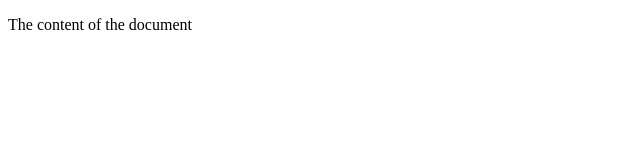
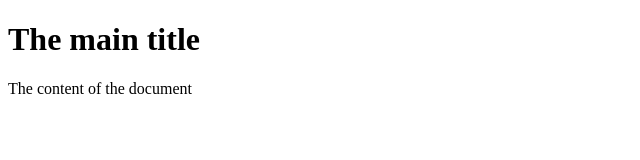
Before and after one commit to pumpumich/first-project, a plain HTML site: page index.html in a window 1280 px wide. Shown: the whole page, without its empty margins (0-640 px from the left). Drawn offline with Linux system fonts and the light colour scheme.

Commit message:
added main title

```diff
--- a/index.html
+++ b/index.html
@@ -4,6 +4,8 @@
         <title>TITLE</title>
     </head>
     <body>
+        <h1>The main title</h1>
        <p>The content of the document</p>
+
     </body>
 </html>
```
